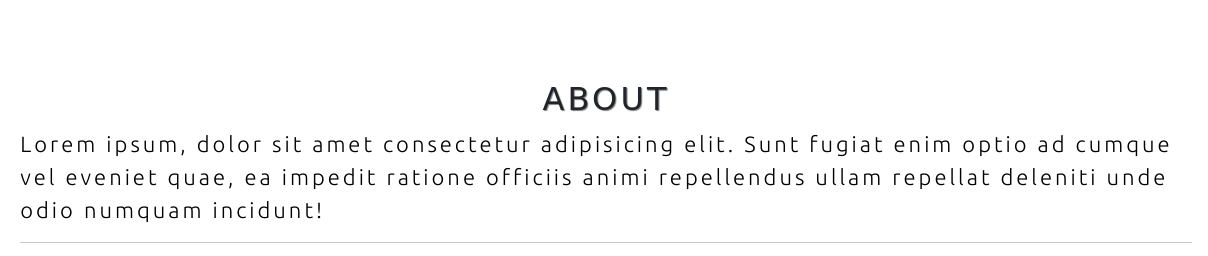
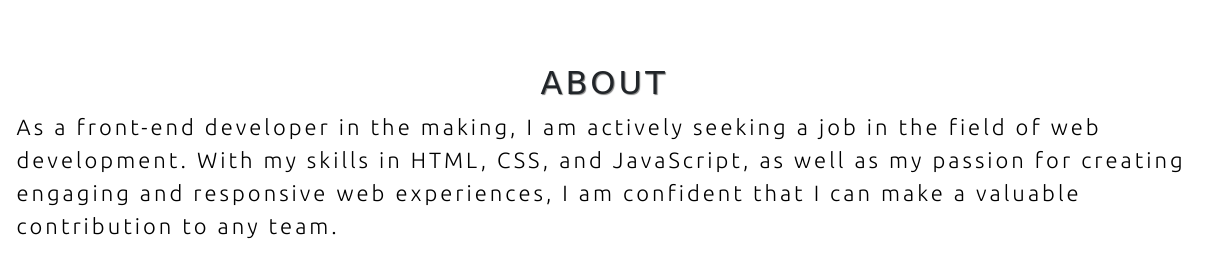
Before and after one commit to githubdeaththrow03/personal-portfolio-2nd, a plain HTML site: page pages/about.html in a window 1280 px wide. Shown: the part 170-426 px from the top of the page, 72-1280 px from the left. Drawn offline with nearby package versions, Linux system fonts and the light colour scheme; a web font is replaced by a local one.

Commit message:
Changed paragraph element text on line 46

```diff
--- a/pages/about.html
+++ b/pages/about.html
@@ -43,7 +43,7 @@
                     ABOUT
                 </h2>
                 <p class="mb-0">
-                    Lorem ipsum, dolor sit amet consectetur adipisicing elit. Sunt fugiat enim optio ad cumque vel eveniet quae, ea impedit ratione officiis animi repellendus ullam repellat deleniti unde odio numquam incidunt!
+                    As a front-end developer in the making, I am actively seeking a job in the field of web development. With my skills in HTML, CSS, and JavaScript, as well as my passion for creating engaging and responsive web experiences, I am confident that I can make a valuable contribution to any team.
                 </p>
             </div>
             <hr>
```
